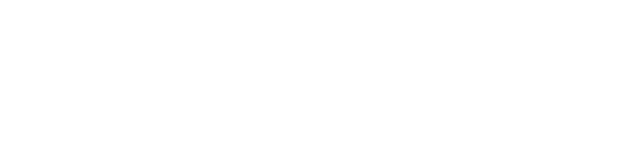
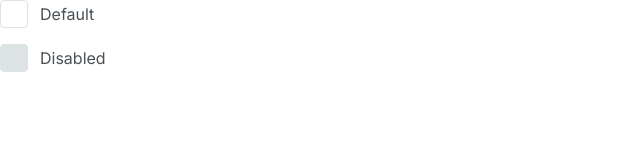
Before and after one commit to js-tasks-ru/htmlcss-20210610_yanina4, a website: page 07-lection5/01-checkbox/index.html in a window 1280 px wide. Shown: the whole page, without its empty margins (0-640 px from the left). Drawn offline with Linux system fonts and the light colour scheme; files that its build step writes are made by us from their sources.

Commit message:
checkbox

```diff
--- a/07-lection5/01-checkbox/checkbox.css
+++ b/07-lection5/01-checkbox/checkbox.css
@@ -0,0 +1,73 @@
+body {
+    display:flex;
+    flex-direction: column;
+}
+
+.checkbox {
+    display: inline-block;
+    margin-bottom: 16px;
+}
+
+.checkbox:last-child {
+    margin-bottom: 0;
+}
+
+.checkbox__input{
+    opacity: 0;
+    width: 1px;
+    height: 1px;
+    pointer-events: none;
+    position: absolute;
+}
+
+.checkbox__control {
+    width: 28px;
+    height: 28px;
+    background: var(--white);
+    border: 1px solid var(--grey-2);
+    box-sizing: border-box;
+    border-radius: 4px;
+    position: relative;
+}
+
+.checkbox__control_disabled {
+    background: var(--grey-2);
+}
+
+.checkbox__legend {
+    font-family: Inter;
+    font-style: normal;
+    font-weight: normal;
+    font-size: 16px;
+    line-height: 24px;
+    color: var(--grey-4);
+    margin-left: 12px;
+}
+
+.checkbox__state {
+    display: flex;
+    align-items: center;
+    cursor: pointer;
+}
+
+.checkbox__input:checked ~ .checkbox__state .checkbox__control {
+    background: var(--primary);
+    border-color: var(--primary);
+}
+.checkbox__icon {
+    width: 15px;
+    height: 13px;
+    position: absolute;
+    top: 50%;
+    left: 50%;
+    transform: translate(-50%, -50%);
+    display: none;
+}
+
+.checkbox__input:checked ~ .checkbox__state .checkbox__icon {
+    display: block;
+}
+
+.checkbox__input:focus ~ .checkbox__state .checkbox__legend {
+    text-decoration: underline;
+}
--- a/07-lection5/01-checkbox/index.html
+++ b/07-lection5/01-checkbox/index.html
@@ -2,10 +2,32 @@
 <!-- Страница чекбокса -->
 <html lang="ru">
     <head>
+        <link rel="stylesheet" href="./reset.css">
         <link rel="stylesheet" href="../../assets/css/main.css">
         <link rel="stylesheet" href="./checkbox.css">
     </head>
     <body>
-
+        <label class="checkbox">
+            <input type="checkbox" class="checkbox__input" name="checkbox" value="1">
+            <div class="checkbox__state">
+                <div class="checkbox__control">
+                    <svg class="checkbox__icon">
+                        <use xlink:href="../../assets/images/sprites.svg#check"></use>
+                    </svg>
+                </div>
+                <div class="checkbox__legend">
+                    Default
+                </div>
+            </div>
+        </label>
+        <label class="checkbox">
+            <input type="checkbox" disabled class="checkbox__input" name="checkbox" value="2">
+            <div class="checkbox__state">
+                <div class="checkbox__control checkbox__control_disabled"></div>
+                <div class="checkbox__legend">
+                    Disabled
+                </div>
+            </div>
+        </label>
     </body>
 </html>
```
Also changed, not shown: assets/images/sprites.svg (added).
